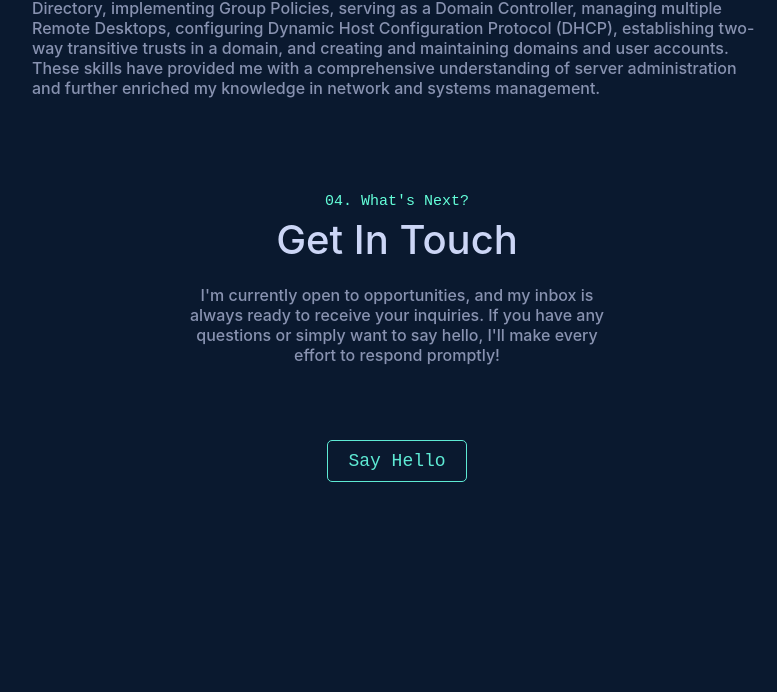
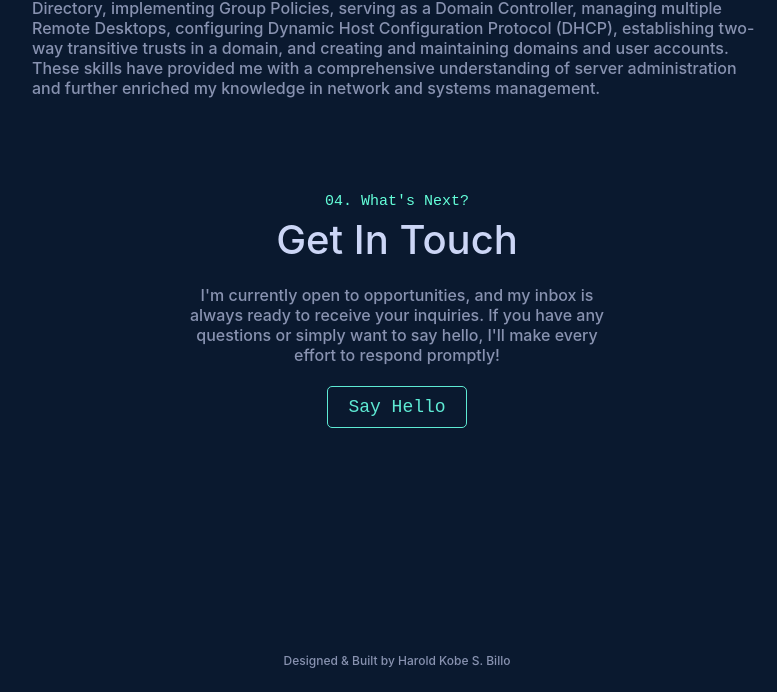
Before and after one commit to travislistener/kobebillo, a plain HTML site: page index.html in a window 1280 px wide. Shown: the part 1721-2413 px from the top of the page, without its empty margins (243-1020 px from the left). Drawn offline with nearby package versions, Linux system fonts and the light colour scheme; a script that the page names is missing.

Commit message:
Added final touches to footer and designs. Created a javascript folder but contents are to be coded.

```diff
--- a/css/layout.css
+++ b/css/layout.css
@@ -146,6 +146,11 @@ text-align: center;
 margin: 5px 150px;
 }
 
+.copyright-content{
+    display: flex;
+    flex-direction: column;
+    text-align: center;
+}
 
 /* Extra Extra large devices (large laptops and desktops, 1200px and below) */
 @media only screen and (max-width: 1600px) {
--- a/css/typography.css
+++ b/css/typography.css
@@ -104,3 +104,9 @@ color: #8892b0;
 font-size: 16px;
 font-weight: 500;
 }
+
+.copyright-text {
+    color: #8892b0;
+    font-size: 12px;
+    font-weight: 500;
+}
--- a/css/utilities.css
+++ b/css/utilities.css
@@ -89,7 +89,7 @@ text-decoration: none;
 border-radius: 5px;
 text-align: center;
 font-size: 18px;
-transition: background-color 0.3s;
+transition: background-color 0.5s;
 }
 
 .contact-button:hover {
--- a/index.html
+++ b/index.html
@@ -109,13 +109,16 @@
                 <div class="next-section-content">
                     <div class="body-text">I'm currently open to opportunities, and my inbox is always ready to receive your inquiries. If you have any questions or simply want to say hello, I'll make every effort to respond promptly!</div>
                 </div>
-            </div>
-            <div class="container">
-                <a href="#" class="contact-button">Say Hello</a>
+                <div class="container">
+                    <a href="#" class="contact-button">Say Hello</a>
+                </div>
             </div>
         </div>
 
         <!-- FOOTER SECTION-->
+    <div class="copyright-content">
+        <div class="copyright-text">Designed & Built by Harold Kobe S. Billo</div>
+    </div>
     <div id="footer">
         <a class="icon-link" target="_blank" href="https://linkedin.com/in/harold-kobe-b-47938617a">
           <image src="./assets/icons/linkedin.svg" class="footer-icon"/>
```
Also changed, not shown: js/script.js (added).
